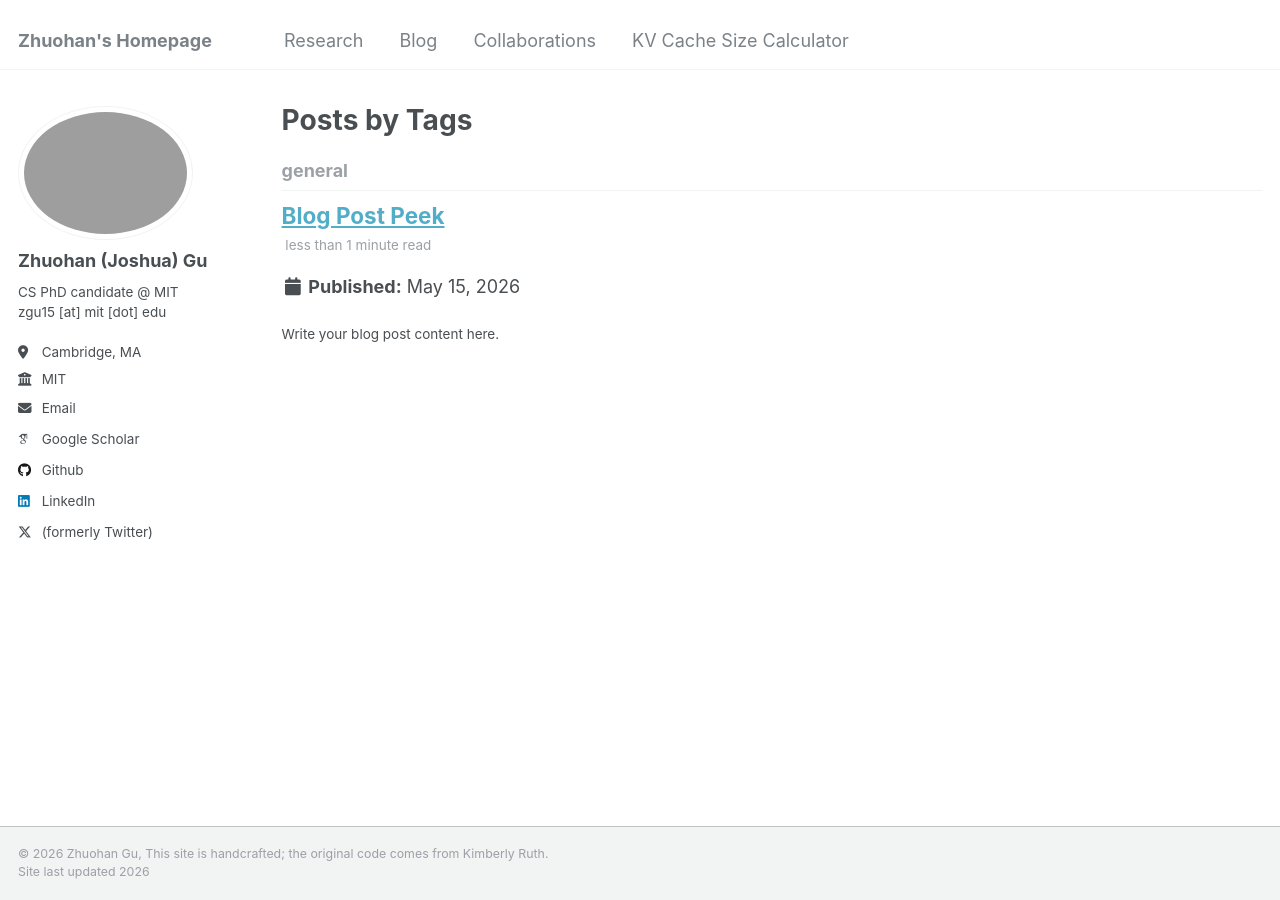
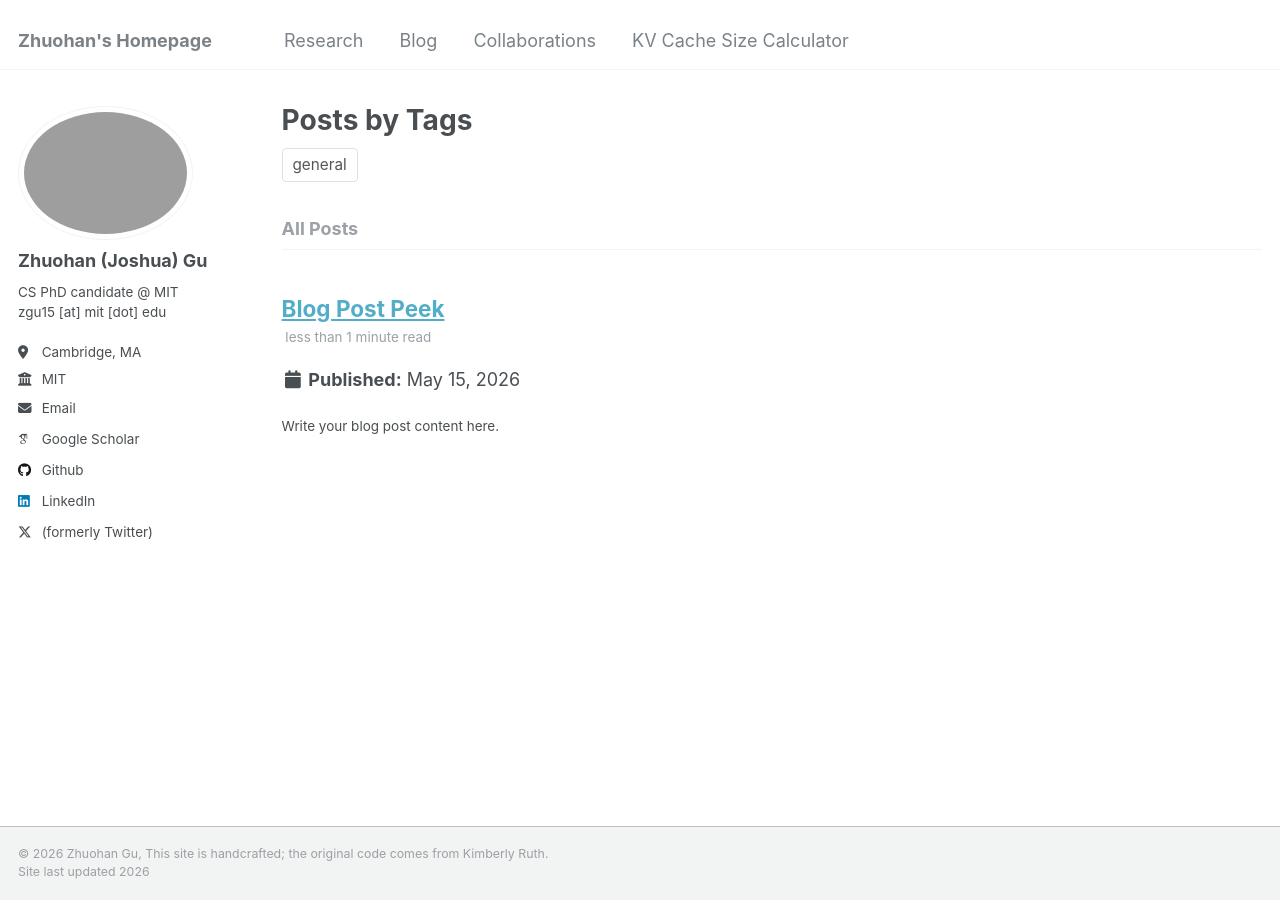
Before and after one commit to zhuohangu/zhuohangu.github.io, a Jekyll site: the page built from _pages/tag-archive.html, in a window 1280 px wide. Built offline with Jekyll 4.4.1, drawn with Linux system fonts in a browser that asks for light colours; some web fonts are replaced.

Commit message:
Add interactive tag archive filtering

```diff
--- a/_pages/tag-archive.html
+++ b/_pages/tag-archive.html
@@ -8,10 +8,80 @@ author_profile: true
 {% include base_path %}
 {% include group-by-array collection=site.posts field="tags" %}
 
-{% for tag in group_names %}
-  {% assign posts = group_items[forloop.index0] %}
-  <h2 id="{{ tag | slugify }}" class="archive__subtitle">{{ tag }}</h2>
-  {% for post in posts %}
-    {% include archive-single.html %}
+<style>
+  .tag-filter-list {
+    margin: 0 0 1.5rem;
+  }
+
+  .tag-filter-list a {
+    display: inline-block;
+    margin: 0 0.35rem 0.5rem 0;
+    padding: 0.25rem 0.55rem;
+    border: 1px solid #e0e0e0;
+    border-radius: 4px;
+    color: #555;
+    font-size: 0.85em;
+    text-decoration: none;
+  }
+
+  .tag-filter-list a:hover,
+  .tag-filter-list a.is-active {
+    color: #52adc8;
+    border-color: #52adc8;
+    text-decoration: none;
+  }
+</style>
+
+<div class="tag-filter-list" aria-label="Post tags">
+  {% for tag in group_names %}
+    {% assign tag_slug = tag | slugify %}
+    <a id="{{ tag_slug }}" href="{{ '/tags/#' | append: tag_slug | relative_url }}" data-tag="{{ tag_slug }}">{{ tag }}</a>
   {% endfor %}
-{% endfor %}
+</div>
+
+<h2 id="tag-filter-heading" class="archive__subtitle">All Posts</h2>
+
+<div class="tag-filter-posts">
+  {% for post in site.posts %}
+    {% capture post_tag_slugs %}{% for tag in post.tags %}{{ tag | slugify }} {% endfor %}{% endcapture %}
+    <div class="tag-filter-post" data-tags="{{ post_tag_slugs | strip }}">
+      {% include archive-single.html %}
+    </div>
+  {% endfor %}
+</div>
+
+<p class="tag-filter-empty" hidden>No posts for this tag.</p>
+
+<script>
+  (function () {
+    var posts = Array.prototype.slice.call(document.querySelectorAll(".tag-filter-post"));
+    var tags = Array.prototype.slice.call(document.querySelectorAll(".tag-filter-list a"));
+    var heading = document.getElementById("tag-filter-heading");
+    var empty = document.querySelector(".tag-filter-empty");
+
+    function applyTagFilter() {
+      var selected = window.location.hash.replace(/^#/, "");
+      var selectedTag = tags.find(function (tag) {
+        return tag.getAttribute("data-tag") === selected;
+      });
+      var visibleCount = 0;
+
+      tags.forEach(function (tag) {
+        tag.classList.toggle("is-active", tag === selectedTag);
+      });
+
+      posts.forEach(function (post) {
+        var tagList = post.getAttribute("data-tags").split(/\s+/);
+        var shouldShow = !selectedTag || tagList.indexOf(selected) !== -1;
+        post.hidden = !shouldShow;
+        if (shouldShow) visibleCount += 1;
+      });
+
+      heading.textContent = selectedTag ? "Posts tagged #" + selectedTag.textContent : "All Posts";
+      empty.hidden = visibleCount !== 0;
+    }
+
+    window.addEventListener("hashchange", applyTagFilter);
+    applyTagFilter();
+  })();
+</script>
```
